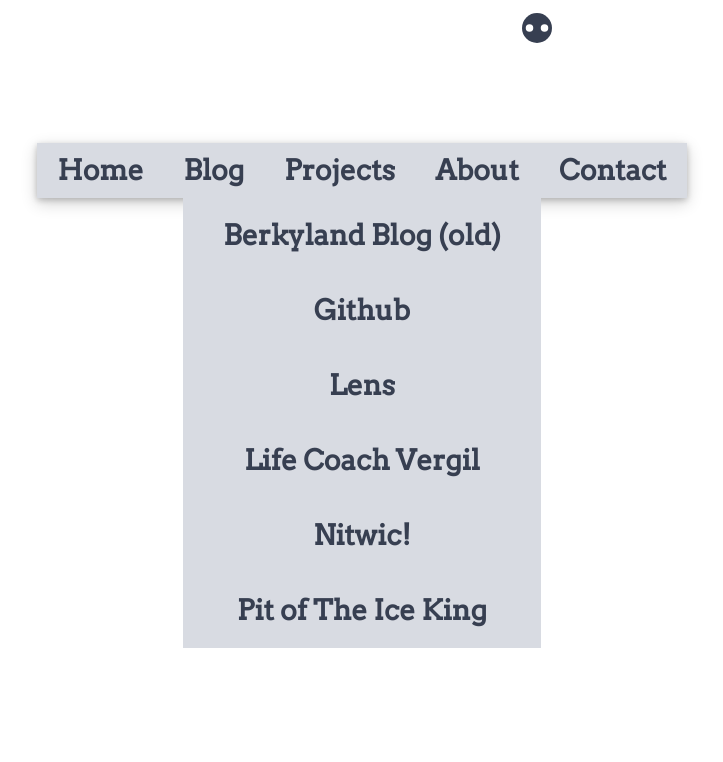
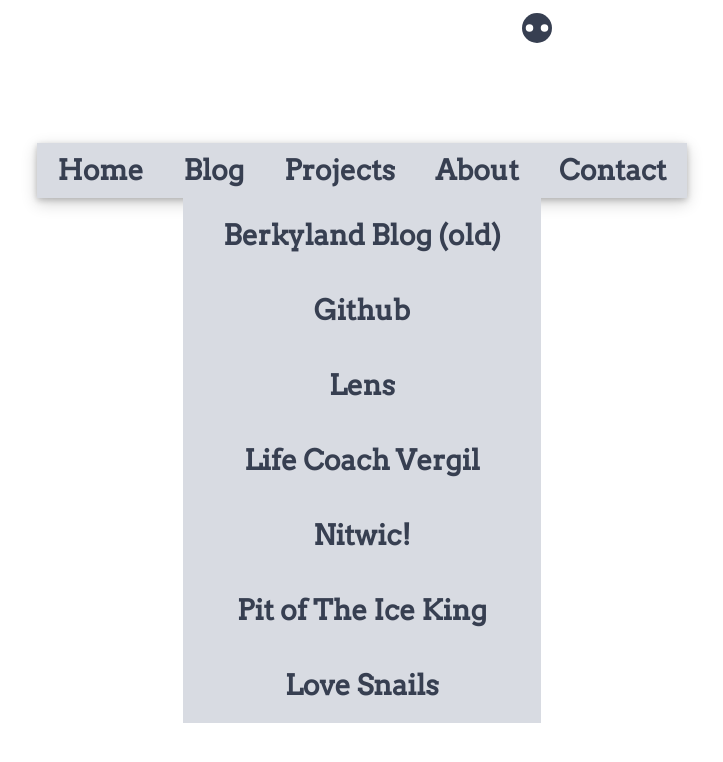
Before and after one commit to Berky115/Cold-Digital-Heart, a React (Create React App) app: page / in a window 1280 px wide. Both pictures are taken after a click on the item "Projects". Shown: the top 762 px of the page, without its empty margins (278-1001 px from the left). Built offline with nearby package versions, Linux system fonts and the light colour scheme.

Commit message:
bloh post update

```diff
--- a/src/App.js
+++ b/src/App.js
@@ -56,6 +56,11 @@
 					<li className="project">
 						<a href="http://www.adventuretimegamejam.com/submissions/62-the-pit-of-the-ice-king">
 							<h1>Pit of The Ice King</h1>
+						</a>
+					</li>
+					<li className="project">
+						<a href="https://alec-asperslag.itch.io/lovesnails">
+							<h1>Love Snails</h1>
 						</a>
 					</li>
 				</ul>
--- a/src/BlogData.json
+++ b/src/BlogData.json
@@ -1,4 +1,11 @@
 { "postsArray" : [
+	{
+		"postTitle" : "Love Snails",
+		"postText" : ["My most recent hackathon was a nostalgic one. Friend and all around good guy Alec Asberslag invited me to join him (remotely!) for the annual San Diego Game Jam event. With so much happening, I wasn't sure what to expect.", "The theme in question was 'Never Give up!' a prudent one that quickly led to an agreement that we WOULd be making a Rick Asterly joke. What's more Alec had his eyes on something involving snails. I can't tell you why...but I will say I'm glad.", "After spending some time hashing out idea's finding fun people to join in our snail based adventure and investing a lot of time in getting our GIT setup just right for everyone, the madness began!", "Tools:",
+			"GitKraken: THIS was one of the bigger wins from the project. While I'm happy to stick to terminal commands, it quickly became apparent that the team would need something visual to help us manage the back and forth that comes with pairing Unity and Git. The ui is simple, easy to follow, and gives you everything you'll need to track down where and when a commit went.", "Fungus: Fungus is an amazing little plug-in for Unity. While it's intended use is for text navigation, it also offered some nice tooling for camera positioning, sound and scene transitioning. I intend to use it on anything Unity based looking forward.", "Unity: The indie standard for the time. Gatta love it.", "When all is said and done, I had a ton of fun. Learning new tools AND meeting new people. Things I've missed since this whole plague started :)",
+			"https://alec-asperslag.itch.io/lovesnails"],
+		"datePosted": "August 24th 2020"
+	},
 	{
 		"postTitle" : "Bold New Decade",
 		"postText" : ["Just a quick post to ring in the new year! Lots too do, many great plans.", "For now though, cheers everyone! Another cycle around the sun :)"],
--- a/src/Footer.js
+++ b/src/Footer.js
@@ -6,5 +6,4 @@
 	}
 }
 
-
 export default Footer;
--- a/src/GameComponent.js
+++ b/src/GameComponent.js
@@ -13,7 +13,7 @@
 class GameComponent extends React.Component {
 	myRef = React.createRef();
 	state = {
-		//numberOfInvaders, minInvaderSize, maxInvaderSize, minSpeed, maxSpeed, BGMusic
+		//numberOfInvaders, minInvaderSize, maxInvaderSize, minSpeed, maxSpeed
 		gameSettings: {
 			numberOfInvaders: 5,
 			minInvaderSize: 10,
```
